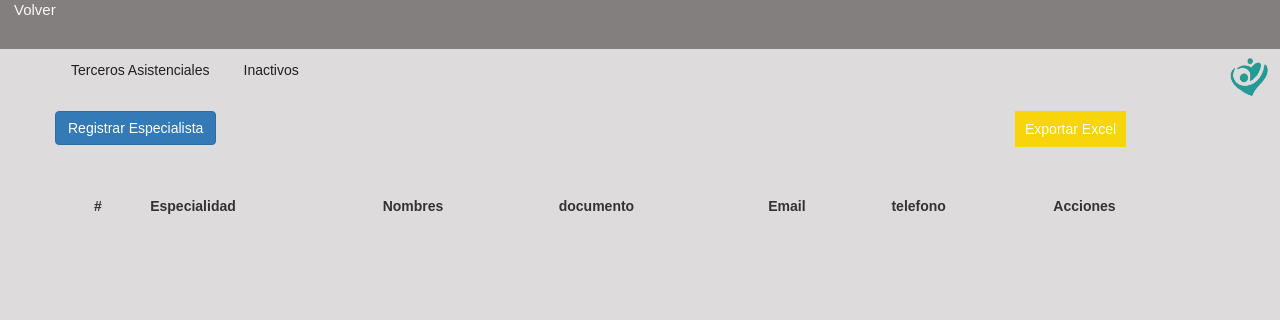
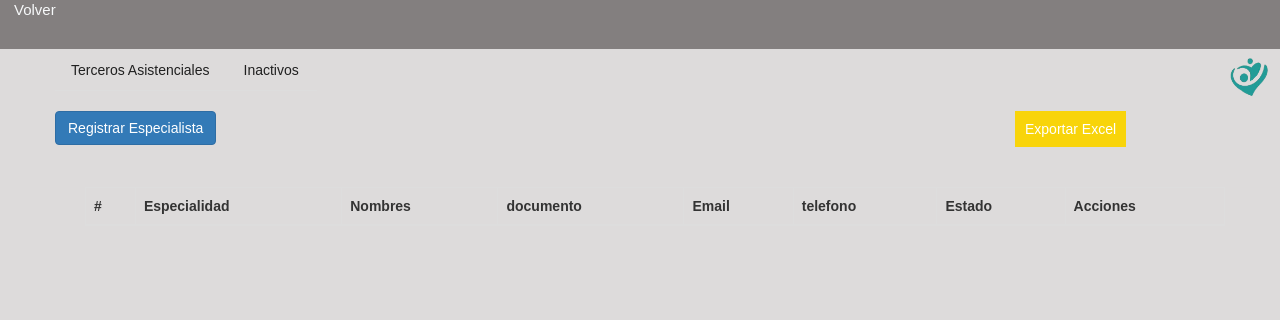
Before and after one commit to KaterinVega/Ospedale, a PHP site: page /views/especialistas/index.php in a window 1280 px wide. Shown: the part 31-351 px from the top of the page. Run offline with PHP 8.4, Linux system fonts and the light colour scheme; the visitor is signed in with stand-in values (Sample User, id 1); data that the repository does not hold is empty; some libraries are stand-ins or nearby versions; some web fonts are replaced.

Commit message:
11/09/2022

```diff
--- a/control/especialistaControl.php
+++ b/control/especialistaControl.php
@@ -13,11 +13,12 @@ class EspecialistaControl{
     public $poliza;
     public $correo;
     public $telefono;
+    public $estado;
 
 
     public function ctrRegistrarEspecialista()
     {
-        $objRespuesta = EspecialistaModelo::mdlRegistrarEspecialista($this->especialidad,$this->nombres, $this->documento, $this->inicioCon,$this->finCon,$this->poliza,$this->correo, $this->telefono);
+        $objRespuesta = EspecialistaModelo::mdlRegistrarEspecialista($this->especialidad,$this->nombres, $this->documento, $this->inicioCon,$this->finCon,$this->poliza,$this->correo, $this->telefono, $this->estado);
         echo json_encode($objRespuesta);
     }
 
@@ -28,7 +29,7 @@ class EspecialistaControl{
 
     public function ctrEditarEspecialista()
     {
-        $objRespuesta = EspecialistaModelo::mdlEditarEspecialista($this->especialidad, $this->nombres,$this->documento,$this->inicioCon,$this->finCon,$this->poliza,$this->correo,$this->telefono);
+        $objRespuesta = EspecialistaModelo::mdlEditarEspecialista($this->especialidad, $this->nombres,$this->documento,$this->inicioCon,$this->finCon,$this->poliza,$this->correo,$this->telefono,$this->estado);
 
         echo json_encode($objRespuesta);
     }
@@ -52,7 +53,7 @@ class EspecialistaControl{
 
 
 //insertar especialistas
-if (isset($_POST["jsespecialidad"]) && isset($_POST["jsnombres"]) && isset($_POST["jsdocumento"]) && isset($_POST["jsinicioCon"]) && isset($_POST["jsfinCon"]) && isset($_POST["jspoliza"]) &&  isset($_POST["jscorreo"]) && isset($_POST["jstelefono"])) {
+if (isset($_POST["jsespecialidad"]) && isset($_POST["jsnombres"]) && isset($_POST["jsdocumento"]) && isset($_POST["jsinicioCon"]) && isset($_POST["jsfinCon"]) && isset($_POST["jspoliza"]) &&  isset($_POST["jscorreo"]) && isset($_POST["jstelefono"]) && isset($_POST["jsestado"])) {
     $objUsuario = new EspecialistaControl();
     $objUsuario->especialidad = $_POST["jsespecialidad"];
     $objUsuario->nombres = $_POST["jsnombres"];
@@ -62,6 +63,7 @@ if (isset($_POST["jsespecialidad"]) && isset($_POST["jsnombres"]) && isset($_POS
     $objUsuario->poliza = $_POST["jspoliza"];
     $objUsuario->correo = $_POST["jscorreo"];
     $objUsuario->telefono = $_POST["jstelefono"];
+    $objUsuario->estado = $_POST["jsestado"];
     $objUsuario->ctrRegistrarEspecialista();
 }
 // visualizar especialistas
@@ -70,7 +72,7 @@ if(isset($_POST["cargarDatos"]) == "ok"){
     $objListarEspecialista->ctrListarEspecialistas();
 }
 //editar especialistas
-if (isset($_POST["jsEditEspecialidad"]) && isset($_POST["jsEditNombres"]) && isset($_POST["jsEditDocumento"]) && isset($_POST["jsEditinicio"]) && isset($_POST["jsEditfin"]) && isset($_POST["jsEditpoliza"]) && isset($_POST["jsEditcorreo"]) && isset($_POST["jsEditTelefono"])) {
+if (isset($_POST["jsEditEspecialidad"]) && isset($_POST["jsEditNombres"]) && isset($_POST["jsEditDocumento"]) && isset($_POST["jsEditinicio"]) && isset($_POST["jsEditfin"]) && isset($_POST["jsEditpoliza"]) && isset($_POST["jsEditcorreo"]) && isset($_POST["jsEditTelefono"]) && isset($_POST["jsEditestado"])) {
 
     $objEditarUsuario = new EspecialistaControl();
     $objEditarUsuario->especialidad = $_POST["jsEditEspecialidad"];
@@ -81,6 +83,7 @@ if (isset($_POST["jsEditEspecialidad"]) && isset($_POST["jsEditNombres"]) && iss
     $objEditarUsuario->poliza = $_POST["jsEditpoliza"];
     $objEditarUsuario->correo = $_POST["jsEditcorreo"];
     $objEditarUsuario->telefono = $_POST["jsEditTelefono"];
+    $objEditarUsuario->estado = $_POST["jsEditestado"];
     $objEditarUsuario->ctrEditarEspecialista();
 }
 
--- a/js/main.js
+++ b/js/main.js
@@ -180,6 +180,7 @@ $(document).ready(function () {
     var poliza = $("#txt_poliza").val();
     var correo = $("#txt_correo").val();
     var telefono = $("#txt_telefono").val();
+    var estado = $("#txt_estado").val();
 
     var objData = new FormData();
     objData.append("jsespecialidad", especialidad);
@@ -190,6 +191,7 @@ $(document).ready(function () {
     objData.append("jspoliza", poliza);
     objData.append("jscorreo", correo);
     objData.append("jstelefono", telefono);
+    objData.append("jsestado", estado);
     $.ajax({
       url: "http://localhost/ospedale/control/especialistaControl.php",
       type: "post",
@@ -208,6 +210,7 @@ $(document).ready(function () {
         $("#txt_poliza").val("");
         $("#txt_correo").val("");
         $("#txt_telefono").val("");
+        $("#txt_estado").val("");
         $("#ventana-especialistas").modal("toggle");
         Swal.fire({
           position: "top-end",
@@ -254,16 +257,18 @@ $(document).ready(function () {
               item.nombres +
               '" documento="' +
               item.documento +
-              '" inicioCon="' +
-              item.fecha_inicio +
-              '" finCon="' +
-              item.fecha_fin +
-              '" poliza="' +
-              item.vigencia_poliza +
+              '" fecha_inicio="' +
+              item.inicioCon +
+              '" fecha_fin="' +
+              item.finCon +
+              '" vigencia_poliza="' +
+              item.poliza +
               '" correo="' +
               item.correo +
               '" telefono="' +
               item.telefono +
+              '" estado="' +
+              item.estado +
               '" type="button" class="btn btn-primary" data-toggle="modal" data-target="#ventana-EditarUsuarios"><span class="glyphicon glyphicon-wrench"></span></button>';
 
             interface +=
@@ -287,6 +292,7 @@ $(document).ready(function () {
           item.documento,
           item.correo,
           item.telefono,
+          item.estado,
           interface,
         ]);
       }
@@ -309,6 +315,7 @@ $(document).ready(function () {
     var poliza = $(this).attr("vigencia_poliza");
     var correo = $(this).attr("correo");
     var telefono = $(this).attr("telefono");
+    var estado   = $(this).attr("estado");
 
     $("#txt_Editespecialidad").val(especialidad);
     $("#txt_Editnombres").val(nombres);
@@ -318,6 +325,7 @@ $(document).ready(function () {
     $("#txt_Editpoliza").val(poliza);
     $("#txt_Editcorreo").val(correo);
     $("#txt_Edittelefono").val(telefono);
+    $("#txt_Editestado").val(estado);
     $("#btn_editarE").attr("documento", documento);
   });
 
@@ -331,6 +339,7 @@ $(document).ready(function () {
     var poliza = $("#txt_Editpoliza").val();
     var correo = $("#txt_Editcorreo").val();
     var telefono = $("#txt_Edittelefono").val();
+    var estado = $("#txt_Editestado").val();
     var documento = $(this).attr("documento");
 
     var objData = new FormData();
@@ -342,6 +351,7 @@ $(document).ready(function () {
     objData.append("jsEditpoliza", poliza);
     objData.append("jsEditcorreo", correo);
     objData.append("jsEditTelefono", telefono);
+    objData.append("jsEditestado", estado);
 
     $.ajax({
       url: "http://localhost/ospedale/control/especialistaControl.php",
--- a/modelo/especialistamodelo.php
+++ b/modelo/especialistamodelo.php
@@ -6,9 +6,9 @@ include_once "../libs/Folder.php";
 class EspecialistaModelo
 {
 
-    public static function mdlRegistrarEspecialista($especialidad, $nombres, $documento, $inicioCon, $finCon, $poliza, $correo, $telefono)
+    public static function mdlRegistrarEspecialista($especialidad, $nombres, $documento, $inicioCon, $finCon, $poliza, $correo, $telefono, $estado)
     {
-        $objRespuesta = conexion::conectar()->prepare("INSERT INTO especialistas values(:especialidad,:nombres,:documento,:fecha_inicio,:fecha_fin,:vigencia_poliza,:correo,:telefono)");
+        $objRespuesta = conexion::conectar()->prepare("INSERT INTO especialistas values(:especialidad,:nombres,:documento,:fecha_inicio,:fecha_fin,:vigencia_poliza,:correo,:telefono,:estado)");
         $objRespuesta->bindParam(":especialidad", $especialidad);
         $objRespuesta->bindParam(":nombres", $nombres);
         $objRespuesta->bindParam(":documento", $documento);
@@ -17,6 +17,7 @@ class EspecialistaModelo
         $objRespuesta->bindParam(":vigencia_poliza", $poliza);
         $objRespuesta->bindParam(":correo", $correo);
         $objRespuesta->bindParam(":telefono", $telefono);
+        $objRespuesta->bindParam(":estado", $estado);
 
 
         $mensaje = "";
@@ -41,9 +42,9 @@ class EspecialistaModelo
         return $ListarEspecialista;
     }
 
-    public static function mdlEditarEspecialista($especialidad,$nombres,$documento,$inicioCon,$finCon,$poliza,$correo,$telefono){
+    public static function mdlEditarEspecialista($especialidad,$nombres,$documento,$inicioCon,$finCon,$poliza,$correo,$telefono,$estado){
 
-        $objRespuesta = conexion::conectar()->prepare("UPDATE especialistas SET especialidad= :especialidad, nombres=:nombres, documento=:documento, fecha_inicio=:iniciocon,fecha_fin=:fincon,vigencia_poliza=:poliza,correo=:correo, telefono=:telefono WHERE documento=:documento");
+        $objRespuesta = conexion::conectar()->prepare("UPDATE especialistas SET especialidad= :especialidad, nombres=:nombres, documento=:documento, fecha_inicio=:iniciocon,fecha_fin=:fincon,vigencia_poliza=:poliza,correo=:correo, telefono=:telefono, estado=:estado WHERE documento=:documento");
 
         $objRespuesta->bindParam(":especialidad",$especialidad);
         $objRespuesta->bindParam(":nombres",$nombres);
@@ -53,6 +54,7 @@ class EspecialistaModelo
         $objRespuesta->bindParam(":poliza",$poliza);
         $objRespuesta->bindParam(":correo",$correo);
         $objRespuesta->bindParam(":telefono",$telefono);
+        $objRespuesta->bindParam(":estado",$estado);
 
         $mensaje = "";
         if ($objRespuesta->execute()){
--- a/views/especialistas/index.php
+++ b/views/especialistas/index.php
@@ -110,6 +110,13 @@ $usuario = $_SESSION["usuario"];
                                                 <label for="txt_telefono">Telefono:</label>
                                                 <input type="number" class="form-control" id="txt_telefono">
                                             </div>
+                                            <div class="form-group">
+                                                <label for="txt_estado">Estado:</label>
+                                                <select id="txt_estado" class="form-control">
+                                                    <option class="opciones" value="Activo">Activo</option>
+                                                    <option class="opciones" value="inactivo">Inactivo</option>
+                                                </select>
+                                            </div>
 
                                             <button id="btn_guardarE" type="button" class="btn btn-primary"> Aceptar</button>
                                         </form>
@@ -138,6 +145,7 @@ $usuario = $_SESSION["usuario"];
                                                 <th>documento</th>
                                                 <th>Email</th>
                                                 <th>telefono</th>
+                                                <th>Estado</th>
                                                 <th>Acciones</th>
                                             </tr>
                                         </thead>
@@ -165,9 +173,9 @@ $usuario = $_SESSION["usuario"];
                                                 <th>Especialidad</th>
                                                 <th>Nombres</th>
                                                 <th>documento</th>
-                                                <th>Poliza</th>
+                                                <th>Email</th>
                                                 <th>telefono</th>
-                                                <th>Email</th>
+                                                <th>Estado</th>
                                                 <th>Acciones</th>
                                             </tr>
                                         </thead>
@@ -238,6 +246,13 @@ $usuario = $_SESSION["usuario"];
                                 <label for="txt_Edittelefono">Telefono:</label>
                                 <input type="number" class="form-control" id="txt_Edittelefono">
                             </div>
+                            <div class="form-group">
+                                <label for="txt_Editestado">Estado:</label>
+                                    <select id="txt_Editestado" class="form-control">
+                                    <option class="opciones" value="Activo">Activo</option>
+                                    <option class="opciones" value="Inactivo">Inactivo</option>
+                                    </select>
+                            </div>
 
 
                             <button id="btn_editarE" type="button" class="btn btn-primary"> Aceptar</button>
```
